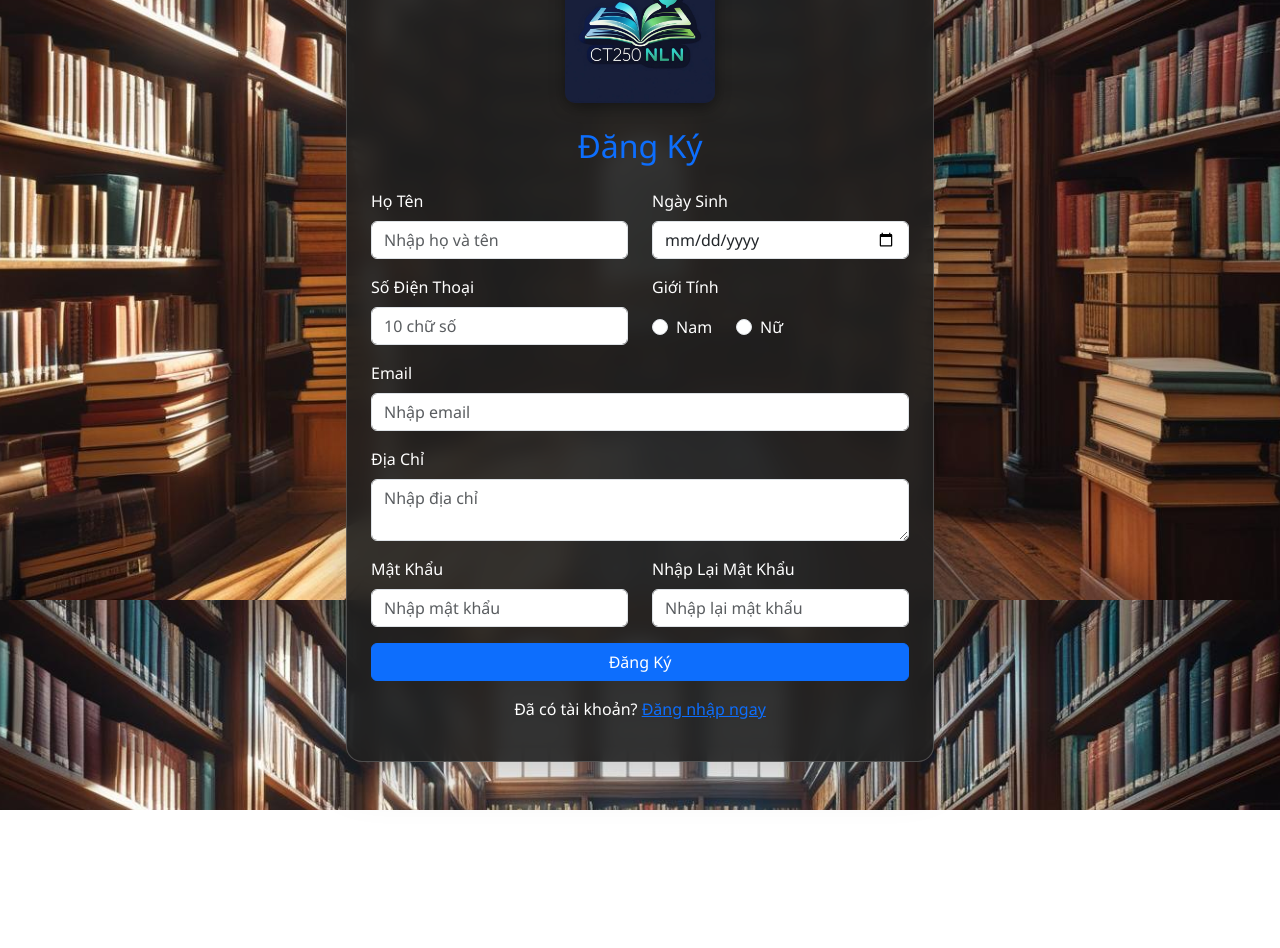
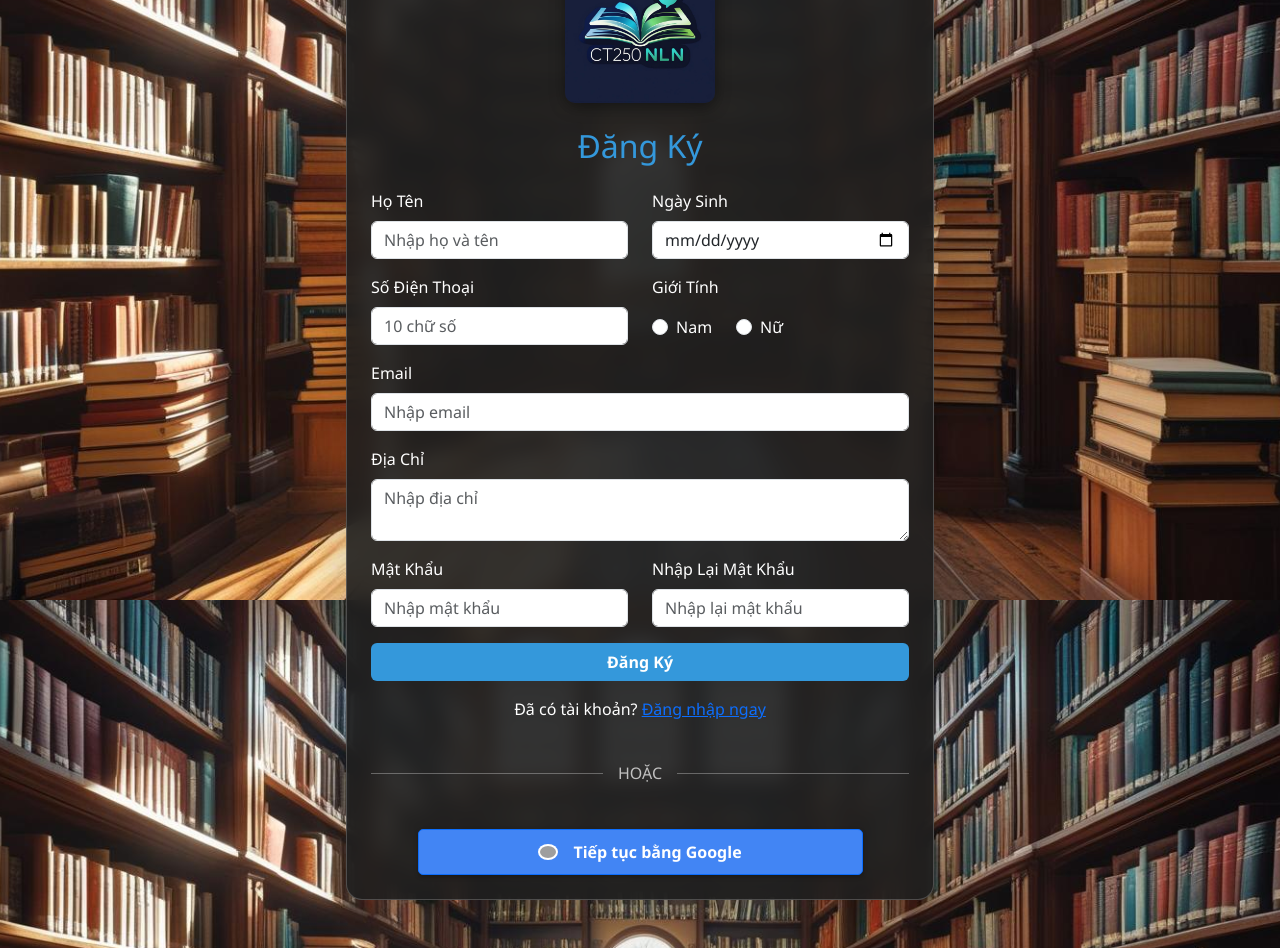
Before and after one commit to nhutb2203520/Frontend, a Vue app: page /signup in a window 1280 px wide. Shown: the part 200-1148 px from the top of the page. Before the commit the page ends 1010 px from the top, so only its background shows below. Built offline with nearby package versions, Linux system fonts and the light colour scheme; grey boxes are pictures that could not be loaded.

Commit message:
update SignUp

```diff
--- a/src/Views/UserFormSignUp.vue
+++ b/src/Views/UserFormSignUp.vue
@@ -4,7 +4,8 @@
     <div class="card shadow-lg p-4 w-100" style="max-width: 700px;">
       <img src="@/assets/Logo.jpg" alt="Logo" class="img-fluid mx-auto d-block mb-4 logo_Login"
         style="max-width: 150px;" />
-      <h2 class="text-center text-primary mb-4">Đăng Ký</h2>
+      <h2 class="text-center mb-4" style="color: #3498db;
+  margin-bottom: 35px;">Đăng Ký</h2>
 
       <form @submit.prevent="submitRegister">
         <!-- Dòng 1 -->
@@ -76,13 +77,24 @@
         </div>
 
         <!-- Nút Đăng Ký -->
-        <button type="submit" class="btn btn-primary w-100">Đăng Ký</button>
+        <button type="submit" class="btn w-100 btn-register">Đăng Ký</button>
 
       </form>
       <div>
         <p class="mt-3 text-center" style="color: white;">
           Đã có tài khoản? <router-link to="/signinuser">Đăng nhập ngay</router-link>
         </p>
+      </div>
+      <div class="divider-container">
+        <div class="line"></div>
+        <span class="text">HOẶC</span>
+        <div class="line"></div>
+      </div>
+      <div class="login-container text-center">
+        <a :href="googleLoginUrl" class="login-button btn btn-primary">
+          <img src="https://developers.google.com/identity/images/g-logo.png" alt="Google logo" />
+          <span>Tiếp tục bằng Google</span>
+        </a>
       </div>
     </div>
   </div>
@@ -105,7 +117,8 @@ export default {
         EMAIL: "",
         PASSWORD: "",
         CONFIRM_PASSWORD: "",
-      }
+      },
+      googleLoginUrl: 'http://localhost:3000/auth/google'
     };
   },
   methods: {
@@ -168,4 +181,64 @@ export default {
 .card label {
   color: white;
 }
+
+.divider-container {
+  display: flex;
+  align-items: center;
+  margin: 1.5rem 0;
+}
+
+.line {
+  flex-grow: 1;
+  height: 1px;
+  background-color: rgba(255, 255, 255, 0.3);
+}
+
+.text {
+  padding: 0 15px;
+  color: rgba(255, 255, 255, 0.7);
+  font-weight: 500;
+}
+
+.btn-register {
+  background-color: #3498db;
+  color: white;
+  font-weight: 700;
+}
+
+.btn-register:hover {
+  background-color: #4285F4;
+  color: white;
+}
+
+.login-button {
+  width: 445px;
+  display: inline-flex;
+  align-items: center;
+  padding: 10px 20px;
+  justify-content: center;
+  border-radius: 5px;
+  background-color: #4285F4;
+  color: white;
+  text-decoration: none;
+  font-weight: bold;
+  box-shadow: 0 2px 4px 0 rgba(0, 0, 0, 0.25);
+}
+
+.login-button img {
+  width: 20px;
+  margin-right: 15px;
+  background: white;
+  padding: 2px;
+  border-radius: 50%;
+}
+
+.login-container {
+  margin-top: 20px;
+}
+
+.login-button:hover {
+  cursor: pointer;
+  background-color: #2d6fda;
+}
 </style>
```
